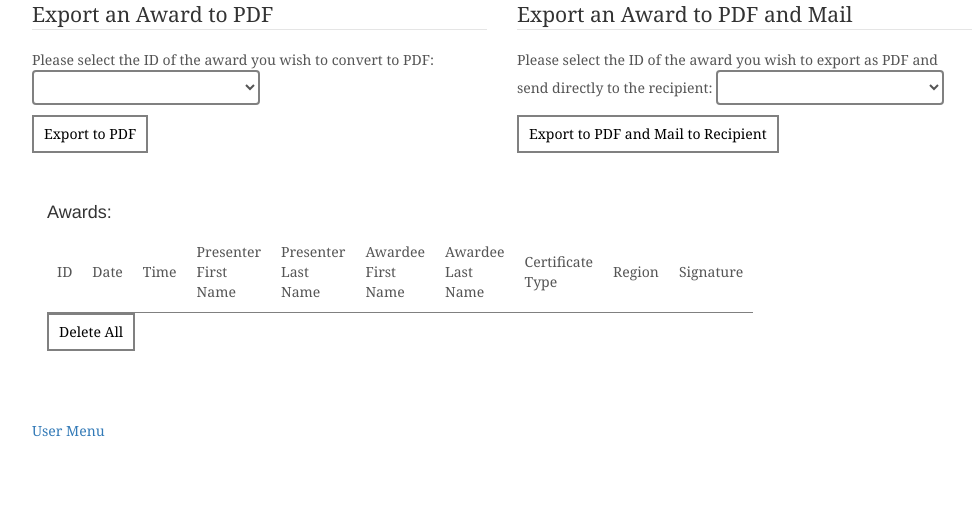
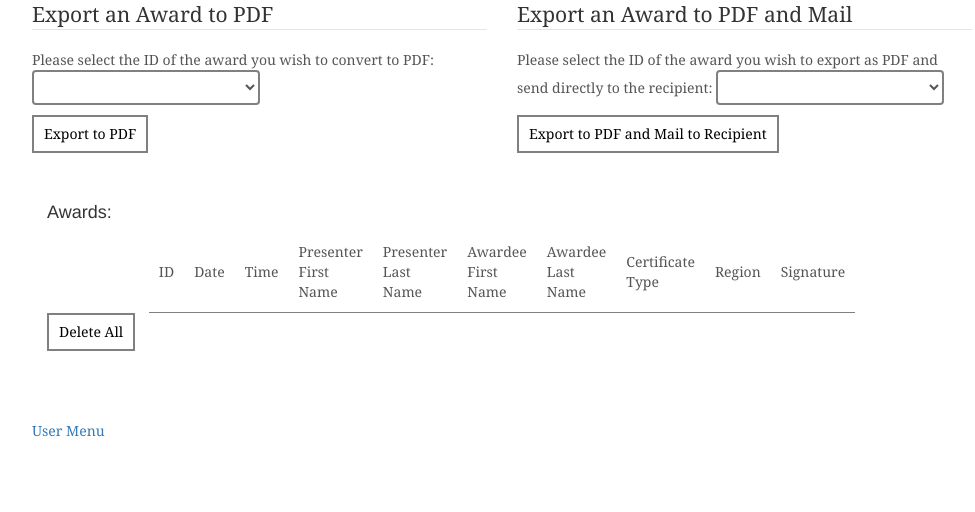
Before and after one commit to yaejinoh/Employee-Award-Management-System, a PHP site: page /userforms/delAwards.php in a window 1280 px wide. Shown: the part 758-1270 px from the top of the page, without its empty margins (138-1113 px from the left). Run offline with PHP 8.4, Linux system fonts and the light colour scheme; the visitor is signed in with stand-in values (Sample User, id 1); data comes from the database, SQL or seed files in the repository; data that the repository does not hold is empty.

Commit message:
Update award.css

```diff
--- a/css/award.css
+++ b/css/award.css
@@ -2,6 +2,8 @@ table {
     border-collapse: collapse;
     width: 50%;
     background-color:white;
+    margin: 0px auto;
+    float: none;
 }
 
 th {
```
